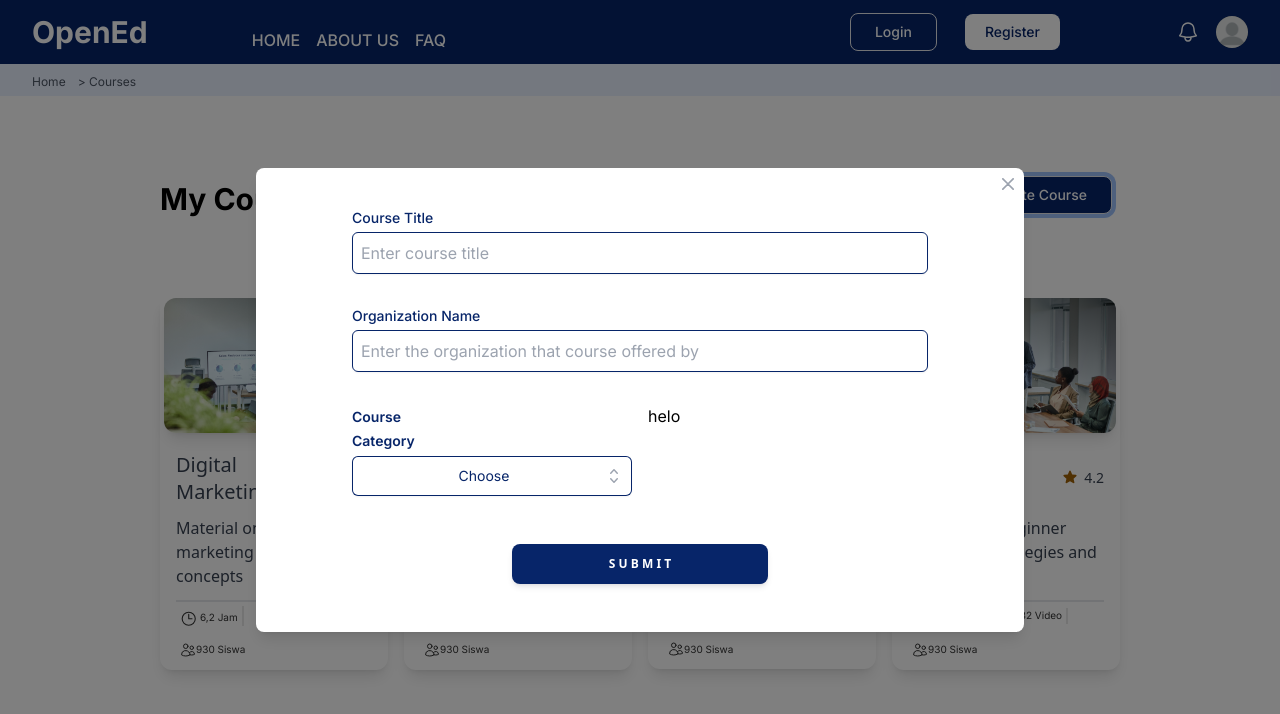
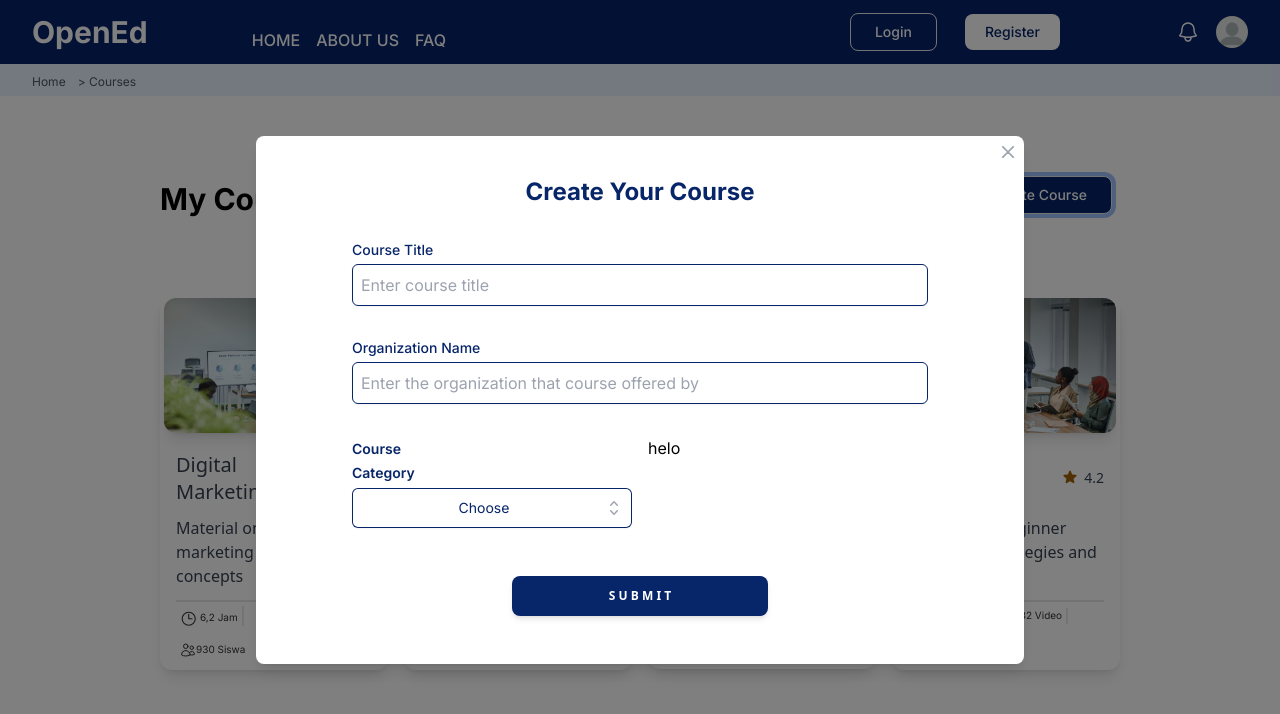
Before and after one commit to Xanvia/MOOC-IT-Center-UOP, a Next.js app in the folder frontend/: page /courses in a window 1280 px wide. Both pictures are taken after a click on the button "Create Course". Shown: the top 714 px of the page. Built offline with nearby package versions, Linux system fonts and the light colour scheme; no server answers.

Commit message:
feat: set Topic

```diff
--- a/frontend/src/components/Course/CreateCourseModal/CreateCourseModal.tsx
+++ b/frontend/src/components/Course/CreateCourseModal/CreateCourseModal.tsx
@@ -41,6 +41,7 @@
             onMouseDown={handleOutsideClick}
           >
             <CloseButton onClick={toggleModal} />
+            <h1 className= "text-primary font-bold text-center text-2xl mb-8">Create Your Course</h1>
             <Formik
               initialValues={{ title: "" }}
               validationSchema={Yup.object({
```
